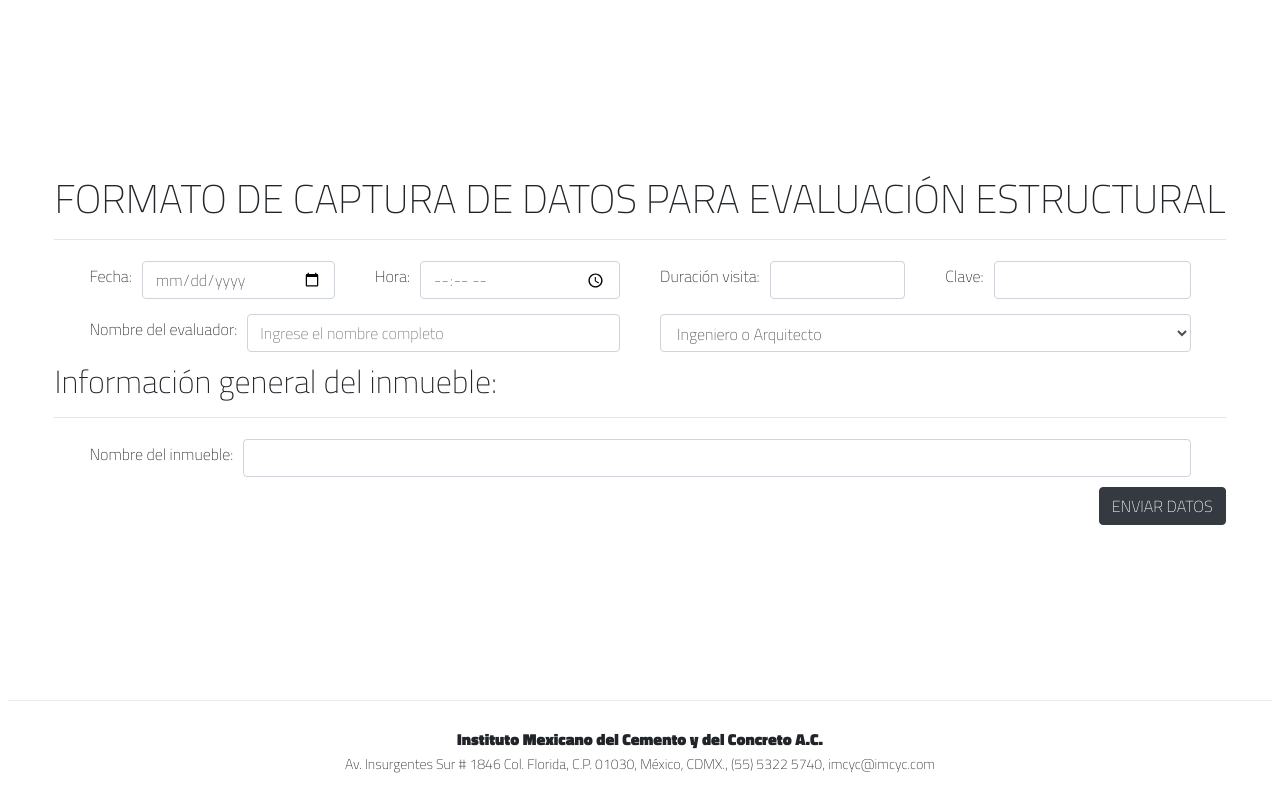
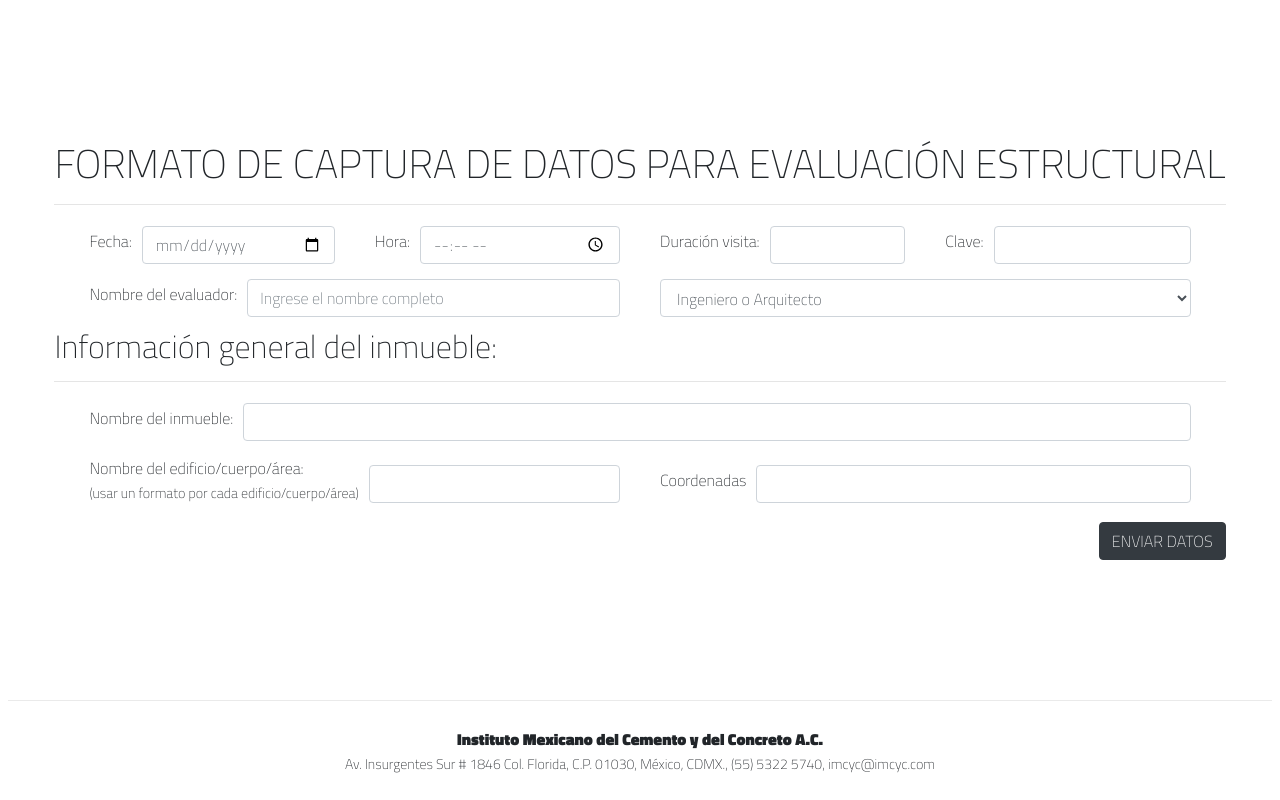
Before and after one commit to axelobscura/next-firebase, a Next.js app: page /evaluacion-estructural in a window 1280 px wide. Built offline with nearby package versions, Linux system fonts and the light colour scheme.

Commit message:
coordenadas

```diff
--- a/pages/evaluacion-estructural.js
+++ b/pages/evaluacion-estructural.js
@@ -53,6 +53,17 @@ export default function EvaluacionEstrutural() {
             </Form.Group>
           </Form.Row>
 
+          <Form.Row>
+            <Form.Group as={Col} controlId="formGridCity">
+              <Form.Label>Nombre del edificio/cuerpo/área:<br/><small>(usar un formato por cada edificio/cuerpo/área)</small></Form.Label>
+              <Form.Control />
+            </Form.Group>
+            <Form.Group as={Col} controlId="formGridCity">
+              <Form.Label>Coordenadas</Form.Label>
+              <Form.Control />
+            </Form.Group>
+          </Form.Row>
+
           <Button variant="dark" type="submit" className="float-right">
             ENVIAR DATOS
           </Button>
```
